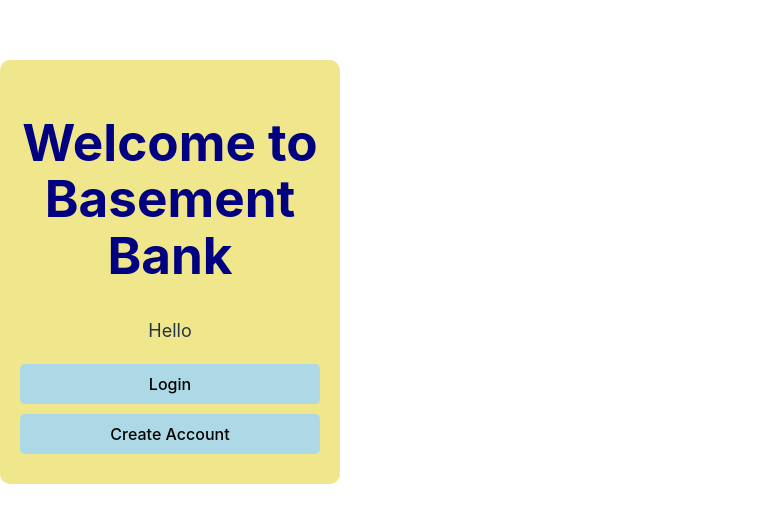
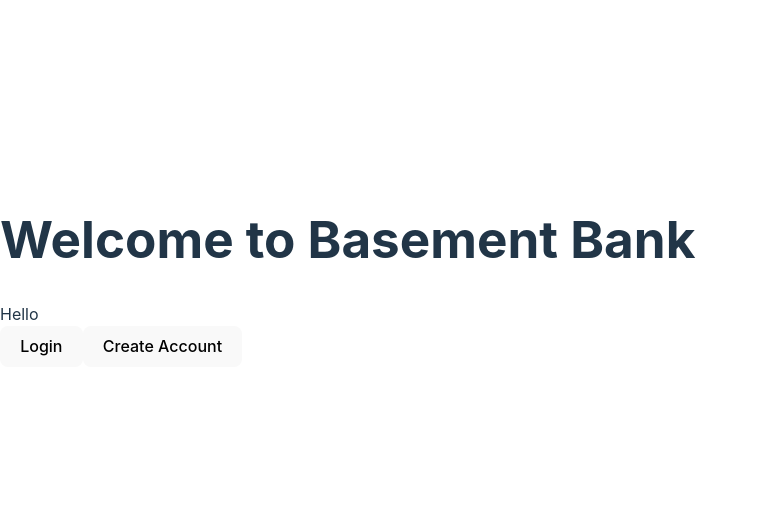
Before and after one commit to stump297/Basement-Bank-, a React (Vite) app in the folder client/: page / in a window 1280 px wide. Shown: the part 128-650 px from the top of the page, without its empty margins (0-758 px from the left). Built offline with nearby package versions, Linux system fonts and the light colour scheme.

Commit message:
updating css

```diff
--- a/client/src/app/pages/css/Basement.css
+++ b/client/src/app/pages/css/Basement.css
@@ -1,29 +1,31 @@
-.basement1 {
+.basement {
   background-color: #fffacd; /* LemonChiffon */
-    padding: 20px;
+  width: 60%; /* Take up more of the page */
+  padding: 40px;
   border-radius: 10px;
-    margin: auto;
+  margin: 50px auto; /* Center the container */
   text-align: center;
 }
 
-  .basement1 h1 {
+.basement h1 {
   color: #daa520; /* GoldenRod */
 }
 
-  .basement1 div {
+.basement div {
   margin-bottom: 20px;
   font-size: large;
 }
 
-  .basement1 button {
+.basement button {
+  width: 40%; /* Adjust width to fit the larger container */
   background-color: #add8e6; /* light blue */
   border: none;
   border-radius: 5px;
-    padding: 10px;
-    margin: 5px;
+  padding: 15px;
+  margin: 10px;
   cursor: pointer;
 }
 
-  .basement1 button:hover {
+.basement button:hover {
   background-color: #87ceeb; /* sky blue */
 }
--- a/client/src/app/pages/css/CreateBasement.css
+++ b/client/src/app/pages/css/CreateBasement.css
@@ -1,8 +1,9 @@
 .create-basement {
   background-color: #e6e6fa; /* Lavender */
-    padding: 20px;
+  width: 70%; /* Take up more of the page */
+  padding: 40px;
   border-radius: 10px;
-    margin: auto;
+  margin: 50px auto; /* Center the container */
   text-align: center;
 }
 
@@ -11,6 +12,6 @@
 }
 
 .create-basement div {
-    margin-bottom: 10px;
+  margin-bottom: 20px;
   font-size: large;
 }
--- a/client/src/app/pages/css/Login.css
+++ b/client/src/app/pages/css/Login.css
@@ -1,33 +1,29 @@
-.login-container {
-    background-color: #f0e68c; /* light yellow */
-    width: 300px;
-    padding: 20px;
+.my-basements {
+  background-color: #f0f8ff; /* AliceBlue */
+  width: 70%; /* Take up more of the page */
+  padding: 40px;
   border-radius: 10px;
-    margin: auto;
+  margin: 50px auto; /* Center the container */
   text-align: center;
 }
 
-  .login-container h1 {
-    color: #000080; /* navy blue */
+.my-basements h1 {
+  color: #4682b4; /* SteelBlue */
 }
 
-  .greeting {
-    font-size: large;
+.my-basements div {
   margin-bottom: 20px;
 }
 
-  #login,
-  #create-account {
-    width: 100%;
-    padding: 10px;
-    margin-bottom: 10px;
+.my-basements button {
+  width: 60%; /* Adjust width to fit the larger container */
   background-color: #add8e6; /* light blue */
   border: none;
   border-radius: 5px;
+  padding: 15px;
   cursor: pointer;
 }
 
-  #login:hover,
-  #create-account:hover {
+.my-basements button:hover {
   background-color: #87ceeb; /* sky blue */
 }
--- a/client/src/app/pages/css/MyBasements.css
+++ b/client/src/app/pages/css/MyBasements.css
@@ -1,8 +1,9 @@
 .my-basements {
   background-color: #f0f8ff; /* AliceBlue */
-    padding: 20px;
+  width: 70%; /* Take up more of the page */
+  padding: 40px;
   border-radius: 10px;
-    margin: auto;
+  margin: 50px auto; /* Center the container */
   text-align: center;
 }
 
@@ -11,14 +12,15 @@
 }
 
 .my-basements div {
-    margin-bottom: 10px;
+  margin-bottom: 20px;
 }
 
 .my-basements button {
+  width: 60%; /* Adjust width to fit the larger container */
   background-color: #add8e6; /* light blue */
   border: none;
   border-radius: 5px;
-    padding: 10px;
+  padding: 15px;
   cursor: pointer;
 }
 
```
Lines whose indentation alone changed are shown as unchanged.
